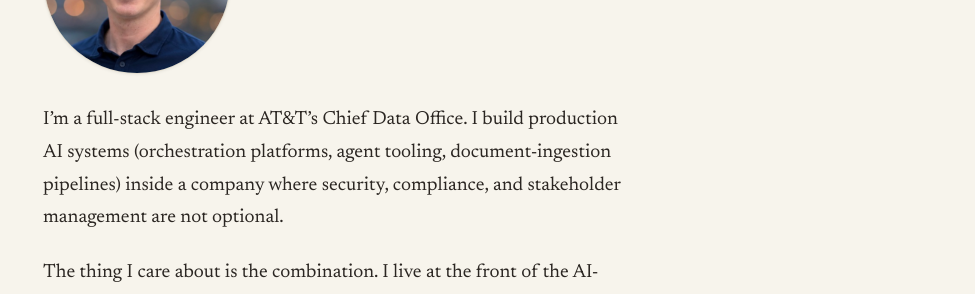
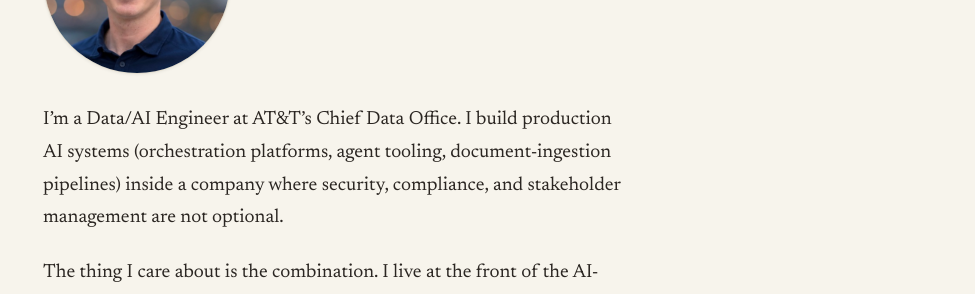
Before and after one commit to djmorgan26/djmorgan26.github.io, a Jekyll site: the page built from about.md, in a window 1280 px wide and 900 px high. Shown: the part 318-612 px from the top of the window, without its empty margins (305-1280 px from the left). Built offline with Jekyll 4.4.1, drawn with Linux system fonts in a browser that asks for light colours.

Commit message:
Title: Data/AI Engineer (correct title) in bios and about opener
Co-Authored-By: Claude Opus 4.7 <noreply@anthropic.com>

```diff
--- a/about.md
+++ b/about.md
@@ -6,7 +6,7 @@ permalink: /about/
 
 <img src="{{ '/assets/img/headshot.jpg' | relative_url }}" alt="David Morgan" class="headshot">
 
-I'm a full-stack engineer at AT&T's Chief Data Office. I build production AI systems (orchestration platforms, agent tooling, document-ingestion pipelines) inside a company where security, compliance, and stakeholder management are not optional.
+I'm a Data/AI Engineer at AT&T's Chief Data Office. I build production AI systems (orchestration platforms, agent tooling, document-ingestion pipelines) inside a company where security, compliance, and stakeholder management are not optional.
 
 The thing I care about is the combination. I live at the front of the AI-tooling curve: early MCP adopter, design partner for AT&T's internal AI coding tool, part of a ~25-person design-partner cohort at Windsurf, and the go-to person for AI-fueled coding across the CDO. But I do that *while* shipping real work at enterprise scale. Most engineers I meet have one side or the other. I'm trying to be good at both, and this site is where I write about what that's taught me.
 
```
Also changed, not shown: _posts/2026-05-24-the-bottleneck-has-moved.md (+1 -1 lines), _posts/2026-05-25-strategical-context-injection.md (+1 -1 lines), _posts/2026-05-28-measuring-ai-productivity.md (+1 -1 lines).
